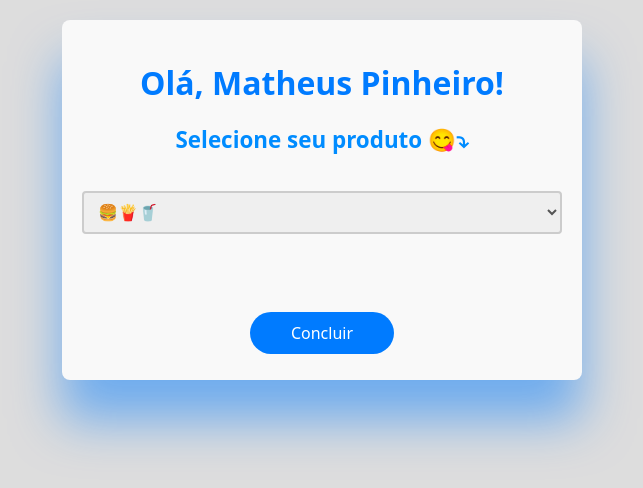
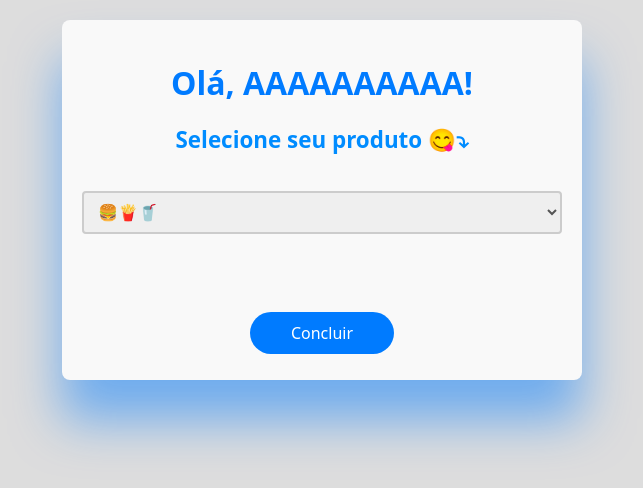
Before and after one commit to pinheiroosz/Checkpoint3-Front, a Next.js app: page /Pedidos in a window 1280 px wide. Shown: the top 488 px of the page, without its empty margins (318-961 px from the left). Built offline with nearby package versions, Linux system fonts and the light colour scheme; data requests are answered from the project's data file.

Commit message:
ajustando o nome do cliente

```diff
--- a/db.json
+++ b/db.json
@@ -1,107 +1,7 @@
 {
   "clientes": [
     {
-      "id": "4137",
-      "cpf": "53163284818",
-      "nome": "Teste da Silva",
-      "cep": "04151-070",
-      "endereco": "Rua Affonso da Silva Pinheiro Júnior",
-      "numero": "60",
-      "complemento": "Casa",
-      "telefone": "99999-0000"
-    },
-    {
-      "id": "151c",
-      "cpf": "531.638.888.81",
-      "nome": "Matheus P",
-      "cep": "04151-070",
-      "endereco": "Rua Affonso da Silva Pinheiro Júnior",
-      "numero": "40",
-      "complemento": "Casa",
-      "telefone": "(11) 99110-1318"
-    },
-    {
-      "id": "4308",
-      "cpf": "531.638.888.88",
-      "nome": "Matheus Teste",
-      "cep": "04151-070",
-      "endereco": "Rua Affonso da Silva Pinheiro Júnior",
-      "numero": "60",
-      "complemento": "Casa",
-      "telefone": "(11) 99999-9999"
-    },
-    {
-      "id": "ea2f",
-      "cpf": "531.638.888.88",
-      "nome": "Matheus P",
-      "cep": "04151-070",
-      "endereco": "Rua Affonso da Silva Pinheiro Júnior",
-      "numero": "60",
-      "complemento": "Casa",
-      "telefone": "(11) 99999-9999"
-    },
-    {
-      "id": "caf6",
-      "cpf": "531.638.848.81",
-      "nome": "Matheus Pinheiro",
-      "cep": "04151-070",
-      "endereco": "Rua Afonso da Silva Pinheiro Junior",
-      "numero": "60",
-      "complemento": "Casa",
-      "telefone": "(11) 99999-9999"
-    },
-    {
-      "id": "98e2",
-      "cpf": "531.638.888.88",
-      "nome": "Matheus Pinheiro",
-      "cep": "04151-070",
-      "endereco": "Rua Afonso da Silva Pinheiro Junior",
-      "numero": "60",
-      "complemento": "Casa",
-      "telefone": "(11) 99999-9999"
-    },
-    {
-      "id": "afb9",
-      "cpf": "531.638.888.88",
-      "nome": "Matheus Pinheiro",
-      "cep": "04151-070",
-      "endereco": "Rua Afonso da Silva Pinheiro Junior",
-      "numero": "60",
-      "complemento": "Casa",
-      "telefone": "(11) 99999-9999"
-    },
-    {
-      "id": "8f90",
-      "cpf": "531.638.888.88",
-      "nome": "Matheus Pinheiro",
-      "cep": "04151-070",
-      "endereco": "Rua Afonso da Silva Pinheiro Junior",
-      "numero": "60",
-      "complemento": "casa",
-      "telefone": "(11) 99999-9999"
-    },
-    {
-      "id": "dc0a",
-      "cpf": "531.638.888.88",
-      "nome": "Matheus Pinheiro",
-      "cep": "04151-070",
-      "endereco": "Rua Afonso da Silva Pinheiro Junior",
-      "numero": "60",
-      "complemento": "casa",
-      "telefone": "(11) 99999-9999"
-    },
-    {
-      "id": "3967",
-      "cpf": "531.638.888.88",
-      "nome": "Matheus Pinheiro",
-      "cep": "04151-070",
-      "endereco": "Rua Afonso da Silva Pinheiro Junior",
-      "numero": "60",
-      "complemento": "casa",
-      "telefone": "(11) 99999-9999"
-    },
-    {
-      "id": "9964",
+      "id": "5aa2",
       "cpf": "531.638.888.88",
       "nome": "Matheus Pinheiro",
       "cep": "04151-070",
@@ -109,179 +9,32 @@
       "numero": "60",
       "complemento": "casa",
       "telefone": "(11) 99999-9999"
+    },
+    {
+      "id": "f6ed",
+      "cpf": "555.555.555.55",
+      "nome": "AAAAAAAAAA",
+      "cep": "01001-000",
+      "endereco": "Praça da Sé",
+      "numero": "900",
+      "complemento": "Casa",
+      "telefone": "(11) 99999-9999"
     }
   ],
   "pedidos": [
     {
-      "id": "c277",
-      "clienteId": 1,
-      "nome": "Teste da Silva",
-      "produto": "Coca-Cola",
+      "id": "0112",
+      "clienteId": "5aa2",
+      "clienteNome": "Matheus Pinheiro",
+      "produto": "Super Combo",
       "status": "Enviado para entrega"
     },
     {
-      "id": "bab1",
-      "clienteId": 1,
-      "nome": "Teste da Silva",
-      "produto": "Fritas",
+      "id": "f991",
+      "clienteId": "f6ed",
+      "clienteNome": "AAAAAAAAAA",
+      "produto": "Fritas Incríveis",
       "status": "Enviado para entrega"
-    },
-    {
-      "id": "73dc",
-      "clienteId": "ea2f",
-      "nome": "Matheus P",
-      "produto": "Hambúrguer",
-      "status": "Enviado para entrega"
-    },
-    {
-      "id": "1cc0",
-      "clienteId": "ea2f",
-      "produto": "Coca-Cola",
-      "status": "Aguardando envio"
-    },
-    {
-      "id": "897d",
-      "clienteId": "ea2f",
-      "produto": "Coca-Cola",
-      "status": "Aguardando envio"
-    },
-    {
-      "id": "2aa4",
-      "clienteId": "ea2f",
-      "produto": "Hambúrguer",
-      "status": "Aguardando envio"
-    },
-    {
-      "id": "f412",
-      "clienteId": "ea2f",
-      "produto": "Coca-Cola",
-      "status": "Enviado para entrega"
-    },
-    {
-      "id": "e058",
-      "clienteId": "ea2f",
-      "produto": "Coca-Cola",
-      "status": "Aguardando envio"
-    },
-    {
-      "id": "8fa2",
-      "clienteId": "ea2f",
-      "produto": "Coca-Cola",
-      "status": "Aguardando envio"
-    },
-    {
-      "id": "4de7",
-      "clienteId": "ea2f",
-      "produto": "Coca-Cola",
-      "status": "Aguardando envio"
-    },
-    {
-      "id": "d7b6",
-      "clienteId": "ea2f",
-      "produto": "Coca-Cola",
-      "status": "Aguardando envio"
-    },
-    {
-      "id": "92bb",
-      "clienteId": "ea2f",
-      "produto": "Coca-Cola",
-      "status": "Aguardando envio"
-    },
-    {
-      "id": "2e97",
-      "clienteId": "ea2f",
-      "produto": "Hambúrguer",
-      "status": "Aguardando envio"
-    },
-    {
-      "id": "1c1d",
-      "clienteId": "ea2f",
-      "produto": "Hambúrguer",
-      "status": "Aguardando envio"
-    },
-    {
-      "id": "502b",
-      "clienteId": "ea2f",
-      "produto": "Coca-Cola",
-      "status": "Aguardando envio"
-    },
-    {
-      "id": "7e50",
-      "clienteId": "ea2f",
-      "produto": "Hambúrguer",
-      "status": "Aguardando envio"
-    },
-    {
-      "id": "6618",
-      "clienteId": "ea2f",
-      "produto": "Hambúrguer",
-      "status": "Aguardando envio"
-    },
-    {
-      "id": "d0d3",
-      "clienteId": "ea2f",
-      "produto": "Hambúrguer",
-      "status": "Aguardando envio"
-    },
-    {
-      "id": "2b3e",
-      "clienteId": "3967",
-      "produto": "Coca-Cola",
-      "status": "Aguardando envio"
-    },
-    {
-      "id": "a9f9",
-      "clienteId": "3967",
-      "produto": "Hambúrguer",
-      "status": "Aguardando envio"
-    },
-    {
-      "id": "48ae",
-      "clienteId": "3967",
-      "produto": "Super Combo",
-      "status": "Aguardando envio"
-    },
-    {
-      "id": "880b",
-      "clienteId": "3967",
-      "produto": "Super Combo",
-      "status": "Aguardando envio"
-    },
-    {
-      "id": "a95d",
-      "clienteId": "3967",
-      "produto": "Fritas Incríveis",
-      "status": "Aguardando envio"
-    },
-    {
-      "id": "ab12",
-      "clienteId": "3967",
-      "produto": "Super Combo",
-      "status": "Aguardando envio"
-    },
-    {
-      "id": "748b",
-      "clienteId": "3967",
-      "produto": "Fritas Incríveis",
-      "status": "Aguardando envio"
-    },
-    {
-      "id": "84f8",
-      "clienteId": "9964",
-      "produto": "Hambúrguer Fenomenal",
-      "status": "Aguardando envio"
-    },
-    {
-      "id": "e6b6",
-      "clienteId": "9964",
-      "produto": "Super Combo",
-      "status": "Aguardando envio"
-    },
-    {
-      "id": "eee6",
-      "clienteId": "9964",
-      "produto": "Super Combo",
-      "status": "Aguardando envio"
     }
   ]
 }
--- a/src/components/PedidoForm/PedidoForm.tsx
+++ b/src/components/PedidoForm/PedidoForm.tsx
@@ -32,7 +32,7 @@ const PedidoForm: React.FC<{ clienteId: number; clienteNome: string }> = ({ clie
       return;
     }
 
-    const pedido = { clienteId, produto, status: 'Aguardando envio' };
+    const pedido = { clienteId, clienteNome, produto, status: 'Aguardando envio' };
 
     try {
       await salvarPedido(pedido);
--- a/src/components/PedidoList/PedidoList.tsx
+++ b/src/components/PedidoList/PedidoList.tsx
@@ -36,7 +36,7 @@ const PedidoList: React.FC = () => {
       <ul>
         {pedidos.map((pedido) => (
           <li key={pedido.id} className={pedido.status === 'Aguardando envio' ? 'aguardando' : 'enviado'}>
-            <p><strong>Cliente:</strong> {pedido.nome}</p>
+            <p><strong>Cliente:</strong> {pedido.clienteNome}</p>
             <p><strong>Produto:</strong> {pedido.produto}</p>
             <p><strong>Status:</strong> {pedido.status}</p>
             {pedido.status === 'Aguardando envio' && (
```
